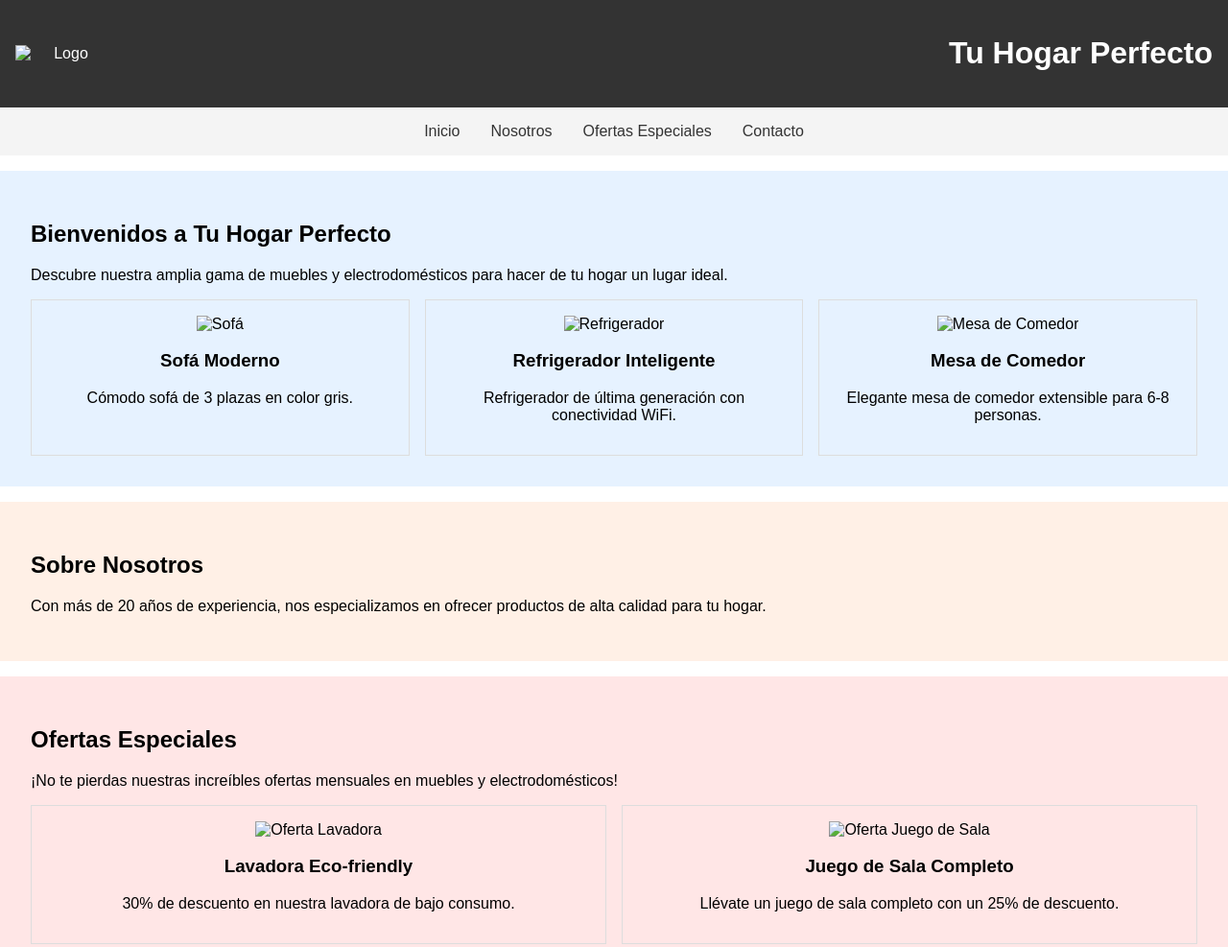
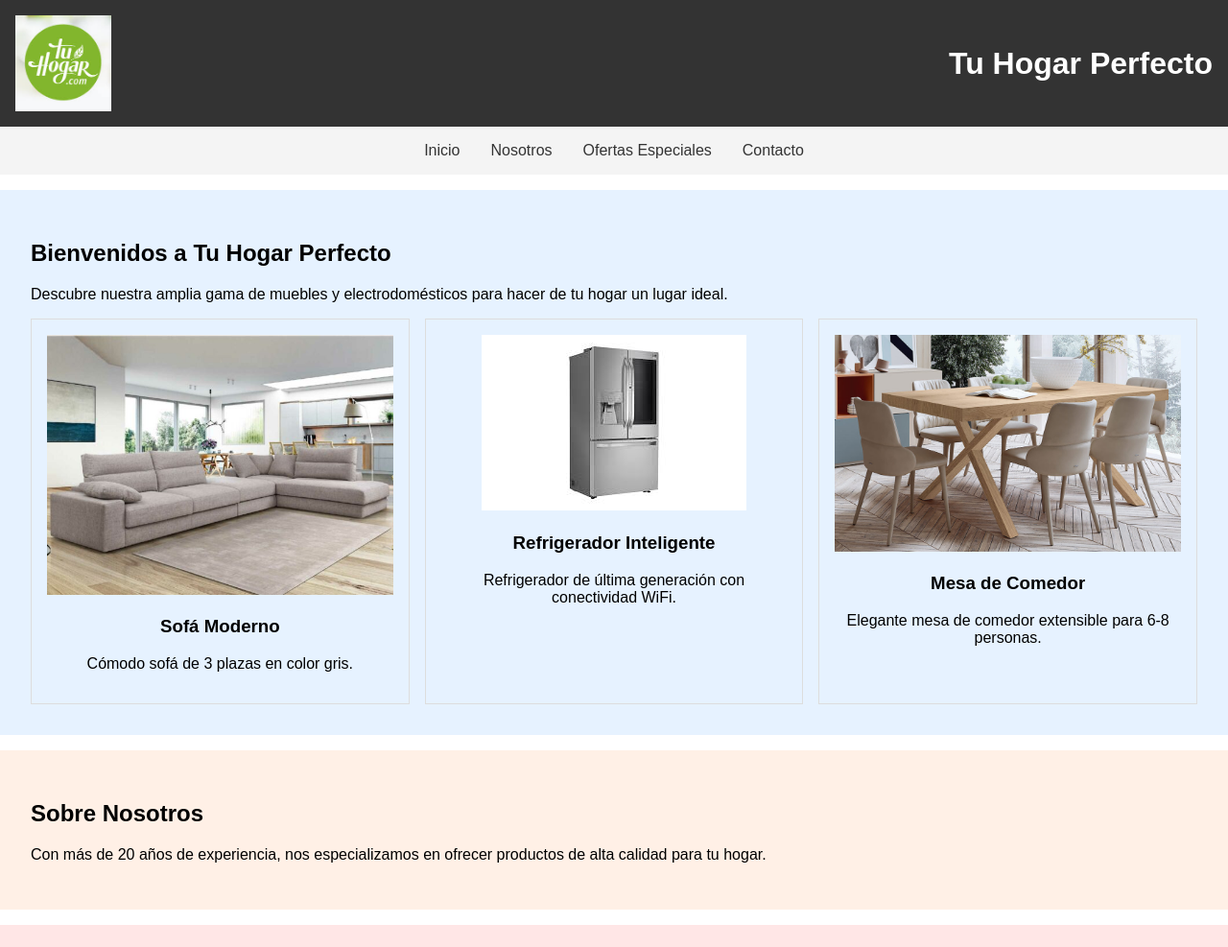
Before and after one commit to fercardona18/landing-page, a plain HTML site: page index.html in a window 1280 px wide. Shown: the top 987 px of the page at 96% size. Drawn offline with Linux system fonts and the light colour scheme; the site is published under a folder, as on GitHub Pages, so addresses that start at the root find nothing.

Commit message:
correccion de imagenes

```diff
--- a/index.html
+++ b/index.html
@@ -86,7 +86,7 @@
 </head>
 <body>
     <header>
-        <img src="/imagenes/logo.jpeg" alt="Logo" class="logo">
+        <img src="./imagenes/logo.jpeg" alt="Logo" class="logo">
         <h1>Tu Hogar Perfecto</h1>
     </header>
 
@@ -105,17 +105,17 @@
             <p>Descubre nuestra amplia gama de muebles y electrodomésticos para hacer de tu hogar un lugar ideal.</p>
             <div class="product-grid">
                 <div class="product-item">
-                    <img src="/imagenes/sofa moderno.jpg" alt="Sofá">
+                    <img src="./imagenes/sofa moderno.jpg" alt="Sofá">
                     <h3>Sofá Moderno</h3>
                     <p>Cómodo sofá de 3 plazas en color gris.</p>
                 </div>
                 <div class="product-item">
-                    <img src="/imagenes/refrigerador inteligente.jpeg" alt="Refrigerador">
+                    <img src="./imagenes/refrigerador inteligente.jpeg" alt="Refrigerador">
                     <h3>Refrigerador Inteligente</h3>
                     <p>Refrigerador de última generación con conectividad WiFi.</p>
                 </div>
                 <div class="product-item">
-                    <img src="/imagenes/mesa de comedor.jpg" alt="Mesa de Comedor">
+                    <img src="./imagenes/mesa de comedor.jpg" alt="Mesa de Comedor">
                     <h3>Mesa de Comedor</h3>
                     <p>Elegante mesa de comedor extensible para 6-8 personas.</p>
                 </div>
@@ -132,12 +132,12 @@
             <p>¡No te pierdas nuestras increíbles ofertas mensuales en muebles y electrodomésticos!</p>
             <div class="offer-grid">
                 <div class="offer-item">
-                    <img src="/imagenes/lavadora.jpg" alt="Oferta Lavadora">
+                    <img src="./imagenes/lavadora.jpg" alt="Oferta Lavadora">
                     <h3>Lavadora Eco-friendly</h3>
                     <p>30% de descuento en nuestra lavadora de bajo consumo.</p>
                 </div>
                 <div class="offer-item">
-                    <img src="/imagenes/juego de sala 2.jpg" alt="Oferta Juego de Sala">
+                    <img src="./imagenes/juego de sala 2.jpg" alt="Oferta Juego de Sala">
                     <h3>Juego de Sala Completo</h3>
                     <p>Llévate un juego de sala completo con un 25% de descuento.</p>
                 </div>
```
